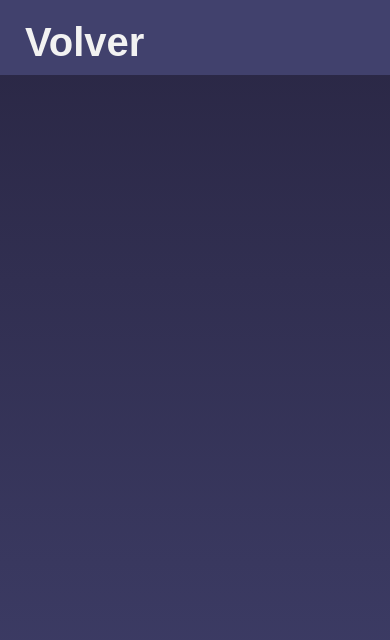
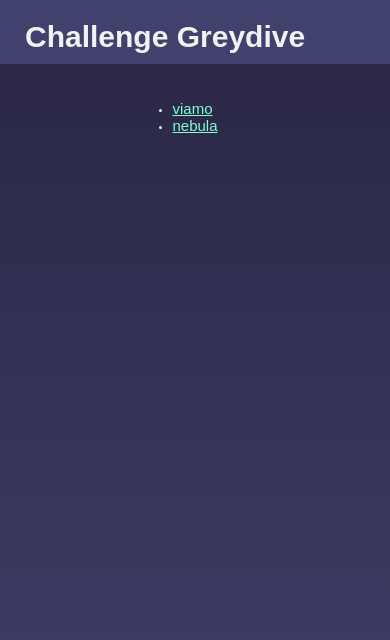
Before and after one commit to matiasortubia/challenge-greydive, a React (Create React App) app: page / in a window 390 px wide. Shown: the top 640 px of the page. Built offline with nearby package versions, Linux system fonts and the light colour scheme.

Commit message:
add media query for width greater than 1024

```diff
--- a/src/components/header/Header.jsx
+++ b/src/components/header/Header.jsx
@@ -4,7 +4,7 @@ import styles from "./header.module.css";
 const Header = () => {
   return (
     <header>
-      <Link className={ styles.linkInicio } to="/">Volver</Link>
+      <Link className={ styles.linkInicio } to="/">Challenge Greydive</Link>
     </header>
   );
 };
--- a/src/components/header/header.module.css
+++ b/src/components/header/header.module.css
@@ -9,7 +9,7 @@ header {
 .linkInicio {
     text-decoration: none;
     color: inherit;
-    font-size: 4rem;
+    font-size: 3rem;
     font-weight: bold;
 }
 
--- a/src/components/pageTemplate/pageTemplate.module.css
+++ b/src/components/pageTemplate/pageTemplate.module.css
@@ -27,3 +27,9 @@ video {
     font-weight: bold;
     max-width: 50rem;
 }
+
+@media screen and (min-width: 1024px) {
+    .mainBox {
+        max-width: 60%;
+    }
+}
--- a/src/pages/Home.jsx
+++ b/src/pages/Home.jsx
@@ -6,11 +6,10 @@ import { Header } from '../components/header/Header.jsx';
 const Home = ({ data }) => {
     document.title = "Inicio"
     return (
-
         <>
             <Header />
-        <div className={`${ styles.flex } ${ styles.flexColumnCentered }`}>
             <div className={ styles.wrapper }>
+                <main className={ styles.mainBox }>
                     <ul>
                         { data.map(el => {
                         return (
@@ -19,7 +18,7 @@ const Home = ({ data }) => {
                         </li> );
                         }) }
                     </ul>
-            </div>
+                </main>
             </div>
         </>
     );
--- a/src/pages/home.module.css
+++ b/src/pages/home.module.css
@@ -1,3 +1,14 @@
 .wrapper {
+    display: flex;
+    flex-flow: column nowrap;
+    align-items: center;
     height: 100vh;
 }
+
+.mainBox {
+    max-width: 90%;
+    display: flex;
+    flex-direction: column;
+    gap: 2rem;
+    margin-top: 10rem;
+}
```
Lines whose indentation alone changed are shown as unchanged.
